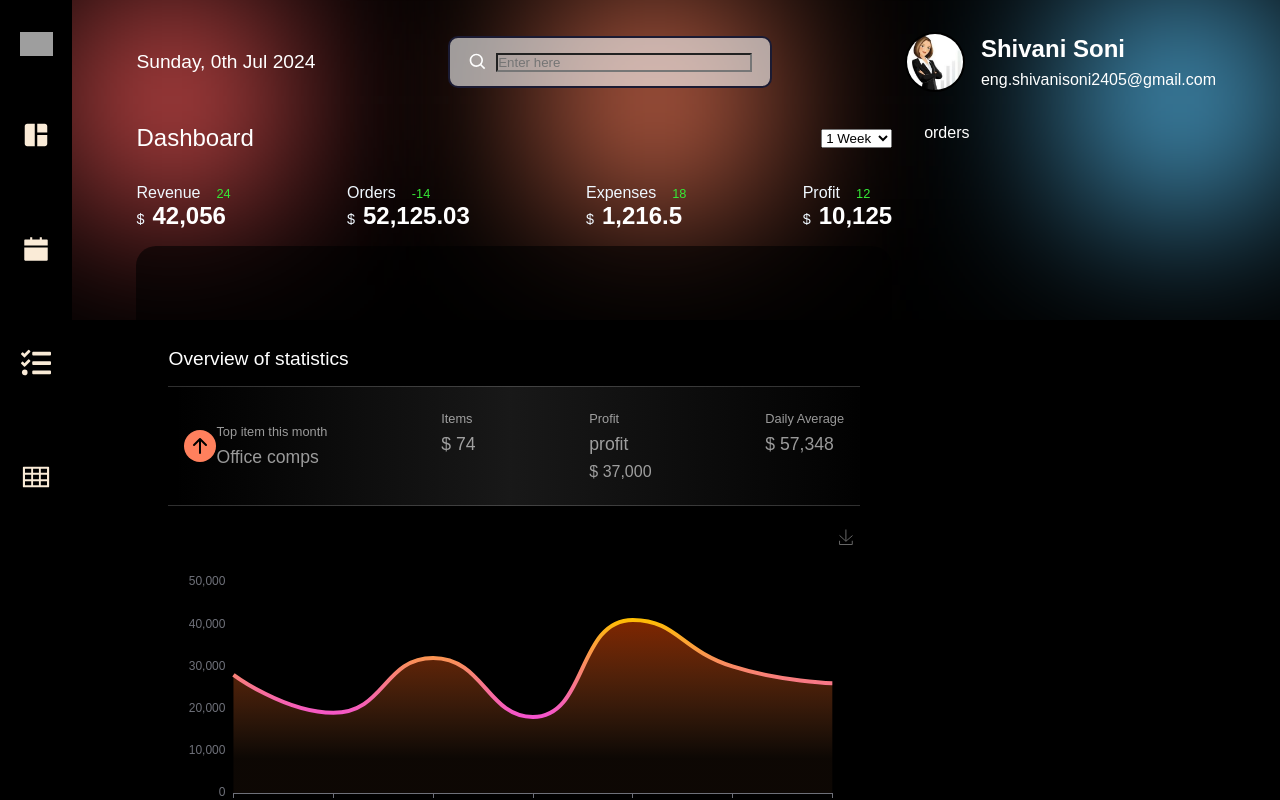
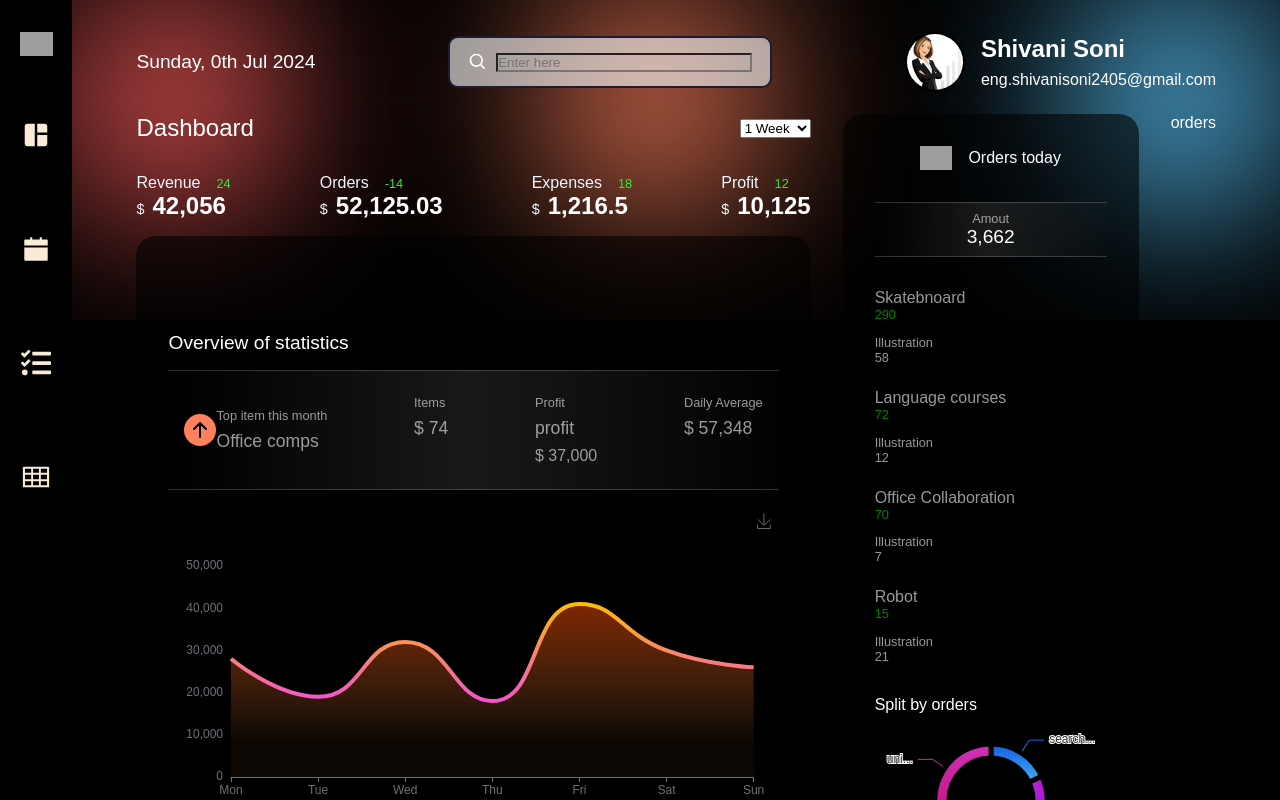
Before and after one commit to shivaniss24/React-Digital-Buisness-App, a React (Create React App) app in the folder digitalbuisness/: page /Dashboard in a window 1280 px wide. Built offline with nearby package versions, Linux system fonts and the light colour scheme; grey boxes are pictures that could not be loaded.

Commit message:
Add Orderspiechart

```diff
--- a/digitalbuisness/src/Components/Layout/Layout.module.css
+++ b/digitalbuisness/src/Components/Layout/Layout.module.css
@@ -78,8 +78,8 @@
     margin: auto;
     display: flex;
     height: 100%;
-    /* align-items: center; */
-    /* margin-top: -4rem; */
+    align-items: center;
+    margin-top: -3rem;
   }
 
   .content > div {
--- /dev/null
+++ b/digitalbuisness/src/Components/Orders/Orders.js
@@ -0,0 +1,42 @@
+
+import React from "react";
+import { groupNumber, ordersData } from "../../data/data";
+import css from "./Orders.module.css";
+import OrdersPieChart from "../OrdersPieChart/OrdersPieChart";
+const Orders = () => {
+  return (
+    <div className={`${css.container} theme-container`}>
+      <div className={css.head}>
+        <img src="./logo.png" alt="Logo" />
+        <span>Orders today</span>
+      </div>
+
+      <div className={`grey-container  ${css.stat}`}>
+        <span>Amout</span>
+        <span>{groupNumber(3662)}</span>
+      </div>
+
+      <div className={css.orders}>
+        {ordersData.map((order, index) => (
+          <div key={index} className={css.order}>
+            <div>
+              <span>{order.name}</span>
+              <span>{order.change}</span>
+            </div>
+
+            <div>
+              <span>{order.type}</span>
+              <span>{order.items}</span>
+            </div>
+          </div>
+        ))}
+      </div>
+      <div className={css.orderChars}>
+        <span>Split by orders</span>
+        <OrdersPieChart/>
+      </div>
+    </div>
+  );
+};
+
+export default Orders;
--- /dev/null
+++ b/digitalbuisness/src/Components/Orders/Orders.module.css
@@ -0,0 +1,68 @@
+.container {
+    width: 30%;
+    display: flex;
+    flex-direction: column;
+    gap: 2rem;
+  }
+
+  .head {
+    display: flex;
+    align-items: center;
+    justify-content: center;
+    gap: 1rem;
+  }
+
+  .head > img {
+    width: 2rem;
+  }
+  .stat {
+    padding: 0.5rem;
+    display: flex;
+    flex-direction: column;
+    align-items: center;
+    grid-area: 1rem;
+    color: var(--grey);
+  }
+
+  .stat > :nth-child(1) {
+    font-size: 0.8rem;
+  }
+
+  .stat > :nth-child(2) {
+    font-size: 1.2rem;
+    font-weight: 500;
+    color: white;
+  }
+
+  .orders {
+    display: flex;
+    flex-direction: column;
+    width: 100%;
+    color: var(--grey);
+    font-size: 0.8rem;
+    gap: 1.5rem;
+  }
+
+  .order > div {
+    display: flex;
+    flex-direction: column;
+    justify-content: space-between;
+  }
+
+  .order > :nth-child(1) {
+    margin-bottom: 0.8rem;
+  }
+  .order > :nth-child(1) > :nth-child(1) {
+    font-size: 1rem;
+  }
+  .order > :nth-child(1) > :nth-child(2) {
+   font-size: 0.8rem;
+   color: green;
+  }
+
+  .orderChart {
+    width: 100%;
+  }
+  .orderChart > :nth-child(1) {
+    text-align: center;
+  }
--- /dev/null
+++ b/digitalbuisness/src/Components/OrdersPieChart/OrdersPieChart.js
@@ -0,0 +1,87 @@
+import React from "react";
+import ReactECharts from "echarts-for-react";
+import * as echarts from "echarts";
+
+const OrdersPieChart = () => {
+  const option = {
+    color: [
+      new echarts.graphic.LinearGradient(0, 0, 0, 1, [
+        {
+          offset: 0,
+          color: "#1158E2",
+        },
+        {
+          offset: 1,
+          color: "#42B5F2",
+        },
+      ]),
+      new echarts.graphic.LinearGradient(0, 0, 0, 1, [
+        {
+          offset: 0,
+          color: "#BC1FD7",
+        },
+        {
+          offset: 1,
+          color: "#7F1DD1",
+        },
+      ]),
+      new echarts.graphic.LinearGradient(0, 0, 0, 1, [
+        {
+          offset: 0,
+          color: "#E8A618",
+        },
+        {
+          offset: 1,
+          color: "#EB6B36",
+        },
+      ]),
+      new echarts.graphic.LinearGradient(0, 0, 0, 1, [
+        {
+          offset: 0,
+          color: "#D131BE",
+        },
+        {
+          offset: 1,
+          color: "#BF1575",
+        },
+      ]),
+    ],
+    series: [
+      {
+        name: "item",
+        type: "pie",
+        radius: ["60%", "80%"],
+        avoidLabelOverLap: false,
+        itemStyle: {
+          borderRdaius: 50,
+          borderColor: "black",
+          borderWidth: 5,
+        },
+        label: {
+          show: true,
+          positions: "center",
+        },
+        emphasis: {
+          lable: {
+            show: true,
+            fontSize: 20,
+            fontWeight: "bold",
+          },
+        },
+
+        data: [
+          { value: 4633, name: "search engine" },
+          { value: 6734, name: "direct" },
+          { value: 6433, name: "Email" },
+          { value: 7846, name: "union ads" },
+        ],
+      },
+    ],
+  };
+
+  return (
+    <ReactECharts style={{ height: 140, marginTop: "1rem" }} option={option} />
+  );
+};
+
+export default OrdersPieChart;
--- a/digitalbuisness/src/pages/Dashboard/Dashboard.js
+++ b/digitalbuisness/src/pages/Dashboard/Dashboard.js
@@ -2,6 +2,7 @@
 import css from './Dashboard.module.css';
 import { cardsData,ordersData,groupNumber,INITIAL_EVENTS,boardData,userData } from '../../data/data';
 import Statistics from '../../Components/Statistics/Statistics';
+import Orders from '../../Components/Orders/Orders';
 const Dashboard = () => {
   return (
   //  container class
@@ -47,7 +48,7 @@
       <Statistics/>
      </div>
 
-
+    <Orders/>
 
     {/* orders class  */}
     <div className={css.orders}>
```
